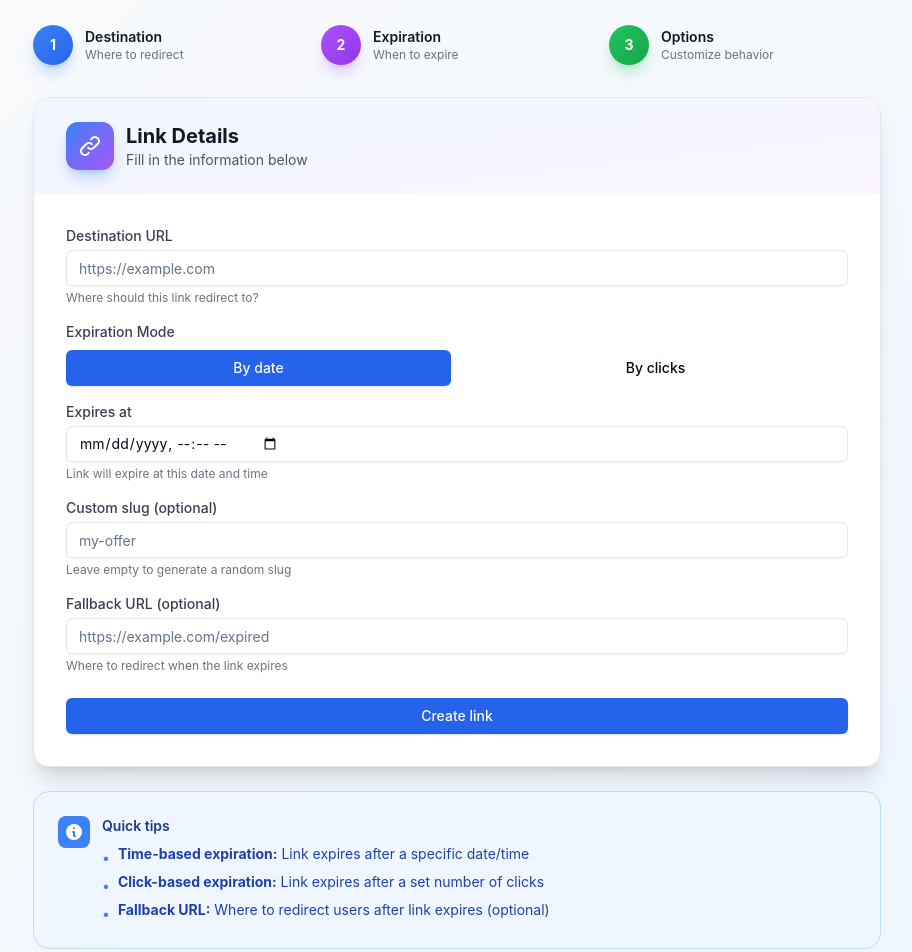
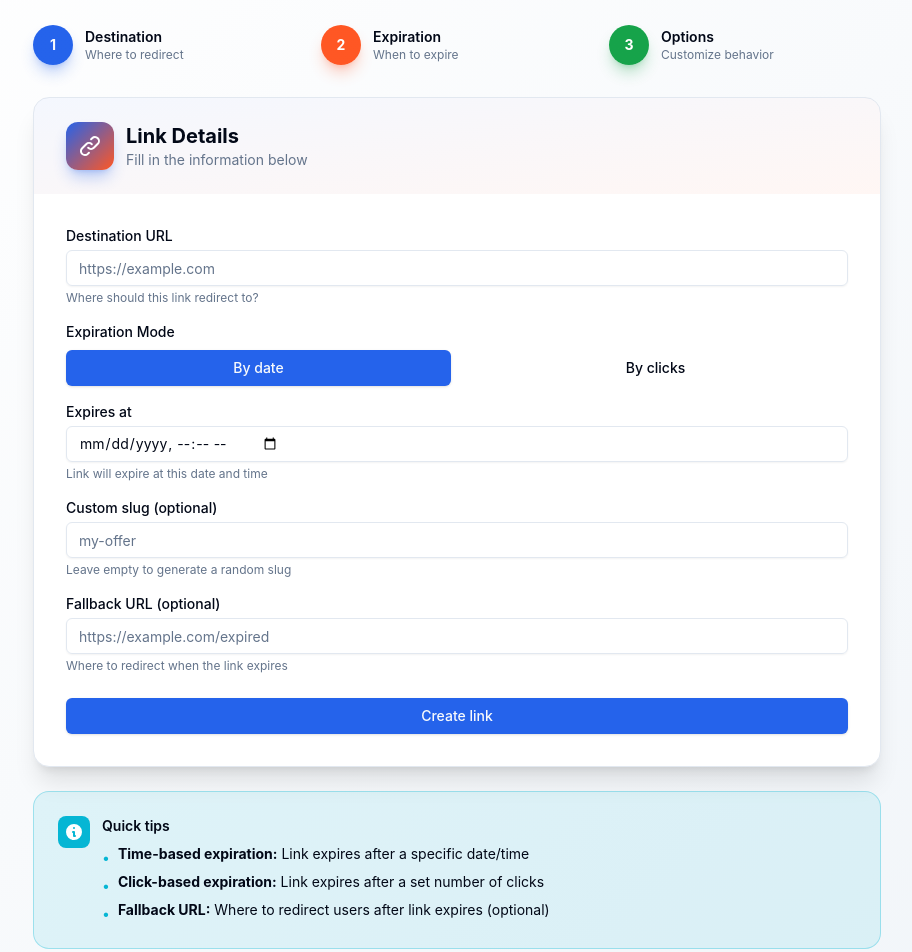
Before and after one commit to dietic/limito, a Next.js app: page /links/new in a window 1280 px wide. Shown: the part 120-1072 px from the top of the page, without its empty margins (183-1095 px from the left). Built offline with nearby package versions, Linux system fonts and the light colour scheme; no server answers.

Commit message:
refactor(ui): replace hardcoded colors with CSS variable tokens in link form and links pages

```diff
--- a/app/(dashboard)/links/new/page.tsx
+++ b/app/(dashboard)/links/new/page.tsx
@@ -13,20 +13,20 @@ export default function NewLinkPage() {
   const [success, setSuccess] = useState(false);
 
   return (
-    <main className="min-h-screen bg-gradient-to-br from-gray-50 to-blue-50">
+    <main className="min-h-screen bg-gradient-to-br from-background to-muted">
       {/* Header */}
-      <div className="border-b border-white/50 bg-white/70 backdrop-blur-sm">
+      <div className="border-b border-border bg-background/70 backdrop-blur-sm">
         <div className="mx-auto max-w-4xl px-6 py-6">
           <div className="flex items-center justify-between">
             <div>
-              <h1 className="text-3xl font-bold text-gray-900">Create Link</h1>
-              <p className="mt-1 text-gray-600">
+              <h1 className="text-3xl font-bold text-foreground">Create Link</h1>
+              <p className="mt-1 text-muted-foreground">
                 Set up your expiring link with custom settings
               </p>
             </div>
             <NextLink
               href="/links"
-              className="rounded-lg border border-gray-300 bg-white px-4 py-2 text-sm font-medium text-gray-700 shadow-sm transition-all hover:bg-gray-50 hover:shadow-md"
+              className="rounded-lg border border-border bg-card px-4 py-2 text-sm font-medium text-foreground shadow-sm transition-all hover:bg-muted hover:shadow-md"
             >
               ← Back to Links
             </NextLink>
@@ -37,7 +37,7 @@ export default function NewLinkPage() {
       <div className="mx-auto max-w-4xl px-6 py-8">
         {/* Success State */}
         {success && (
-          <div className="mb-6 flex items-start gap-3 rounded-xl border border-green-200 bg-green-50 p-4 text-green-800">
+          <div className="mb-6 flex items-start gap-3 rounded-xl border border-success/30 bg-success/10 p-4 text-success">
             <svg className="h-5 w-5 flex-shrink-0" fill="currentColor" viewBox="0 0 20 20">
               <path fillRule="evenodd" d="M10 18a8 8 0 100-16 8 8 0 000 16zm3.707-9.293a1 1 0 00-1.414-1.414L9 10.586 7.707 9.293a1 1 0 00-1.414 1.414l2 2a1 1 0 001.414 0l4-4z" clipRule="evenodd" />
             </svg>
@@ -50,7 +50,7 @@ export default function NewLinkPage() {
 
         {/* Error State */}
         {error && (
-          <div className="mb-6 flex items-start gap-3 rounded-xl border border-red-200 bg-red-50 p-4 text-red-800">
+          <div className="mb-6 flex items-start gap-3 rounded-xl border border-destructive/30 bg-destructive/10 p-4 text-destructive">
             <svg className="h-5 w-5 flex-shrink-0" fill="currentColor" viewBox="0 0 20 20">
               <path fillRule="evenodd" d="M10 18a8 8 0 100-16 8 8 0 000 16zM8.707 7.293a1 1 0 00-1.414 1.414L8.586 10l-1.293 1.293a1 1 0 101.414 1.414L10 11.414l1.293 1.293a1 1 0 001.414-1.414L11.414 10l1.293-1.293a1 1 0 00-1.414-1.414L10 8.586 8.707 7.293z" clipRule="evenodd" />
             </svg>
@@ -64,46 +64,46 @@ export default function NewLinkPage() {
         {/* Steps Indicator */}
         <div className="mb-8 grid grid-cols-3 gap-4">
           <div className="flex items-center gap-3">
-            <div className="flex h-10 w-10 items-center justify-center rounded-full bg-gradient-to-br from-blue-500 to-blue-600 text-white shadow-lg shadow-blue-500/30">
+            <div className="flex h-10 w-10 items-center justify-center rounded-full bg-gradient-to-br from-primary to-primary text-primary-foreground shadow-lg shadow-primary/30">
               <span className="text-sm font-bold">1</span>
             </div>
             <div>
-              <div className="text-sm font-semibold text-gray-900">Destination</div>
-              <div className="text-xs text-gray-500">Where to redirect</div>
+              <div className="text-sm font-semibold text-foreground">Destination</div>
+              <div className="text-xs text-muted-foreground">Where to redirect</div>
             </div>
           </div>
           <div className="flex items-center gap-3">
-            <div className="flex h-10 w-10 items-center justify-center rounded-full bg-gradient-to-br from-purple-500 to-purple-600 text-white shadow-lg shadow-purple-500/30">
+            <div className="flex h-10 w-10 items-center justify-center rounded-full bg-gradient-to-br from-accent to-accent text-accent-foreground shadow-lg shadow-accent/30">
               <span className="text-sm font-bold">2</span>
             </div>
             <div>
-              <div className="text-sm font-semibold text-gray-900">Expiration</div>
-              <div className="text-xs text-gray-500">When to expire</div>
+              <div className="text-sm font-semibold text-foreground">Expiration</div>
+              <div className="text-xs text-muted-foreground">When to expire</div>
             </div>
           </div>
           <div className="flex items-center gap-3">
-            <div className="flex h-10 w-10 items-center justify-center rounded-full bg-gradient-to-br from-green-500 to-green-600 text-white shadow-lg shadow-green-500/30">
+            <div className="flex h-10 w-10 items-center justify-center rounded-full bg-gradient-to-br from-success to-success text-success-foreground shadow-lg shadow-success/30">
               <span className="text-sm font-bold">3</span>
             </div>
             <div>
-              <div className="text-sm font-semibold text-gray-900">Options</div>
-              <div className="text-xs text-gray-500">Customize behavior</div>
+              <div className="text-sm font-semibold text-foreground">Options</div>
+              <div className="text-xs text-muted-foreground">Customize behavior</div>
             </div>
           </div>
         </div>
 
         {/* Form Card */}
-        <div className="overflow-hidden rounded-2xl border border-gray-200 bg-white shadow-xl">
-          <div className="bg-gradient-to-br from-blue-50 to-purple-50 px-8 py-6">
+        <div className="overflow-hidden rounded-2xl border border-border bg-card shadow-xl">
+          <div className="bg-gradient-to-br from-primary/5 to-accent/5 px-8 py-6">
             <div className="flex items-center gap-3">
-              <div className="flex h-12 w-12 items-center justify-center rounded-xl bg-gradient-to-br from-blue-500 to-purple-500 shadow-lg shadow-blue-500/30">
+              <div className="flex h-12 w-12 items-center justify-center rounded-xl bg-gradient-to-br from-primary to-accent shadow-lg shadow-primary/30">
                 <svg className="h-6 w-6 text-white" fill="none" viewBox="0 0 24 24" stroke="currentColor">
                   <path strokeLinecap="round" strokeLinejoin="round" strokeWidth={2} d="M13.828 10.172a4 4 0 00-5.656 0l-4 4a4 4 0 105.656 5.656l1.102-1.101m-.758-4.899a4 4 0 005.656 0l4-4a4 4 0 00-5.656-5.656l-1.1 1.1" />
                 </svg>
               </div>
               <div>
-                <h2 className="text-xl font-bold text-gray-900">Link Details</h2>
-                <p className="text-sm text-gray-600">Fill in the information below</p>
+                <h2 className="text-xl font-bold text-foreground">Link Details</h2>
+                <p className="text-sm text-muted-foreground">Fill in the information below</p>
               </div>
             </div>
           </div>
@@ -131,26 +131,26 @@ export default function NewLinkPage() {
         </div>
 
         {/* Help Card */}
-        <div className="mt-6 rounded-2xl border border-blue-200 bg-blue-50 p-6">
+        <div className="mt-6 rounded-2xl border border-info/30 bg-info/10 p-6">
           <div className="flex items-start gap-3">
-            <div className="flex h-8 w-8 flex-shrink-0 items-center justify-center rounded-lg bg-blue-500 text-white">
+            <div className="flex h-8 w-8 flex-shrink-0 items-center justify-center rounded-lg bg-info text-info-foreground">
               <svg className="h-5 w-5" fill="currentColor" viewBox="0 0 20 20">
                 <path fillRule="evenodd" d="M18 10a8 8 0 11-16 0 8 8 0 0116 0zm-7-4a1 1 0 11-2 0 1 1 0 012 0zM9 9a1 1 0 000 2v3a1 1 0 001 1h1a1 1 0 100-2v-3a1 1 0 00-1-1H9z" clipRule="evenodd" />
               </svg>
             </div>
             <div className="flex-1">
-              <h3 className="text-sm font-semibold text-blue-900">Quick tips</h3>
-              <ul className="mt-2 space-y-1 text-sm text-blue-800">
+              <h3 className="text-sm font-semibold text-foreground">Quick tips</h3>
+              <ul className="mt-2 space-y-1 text-sm text-foreground">
                 <li className="flex items-start gap-2">
-                  <span className="mt-1 text-blue-500">•</span>
+                  <span className="mt-1 text-info">•</span>
                   <span><strong>Time-based expiration:</strong> Link expires after a specific date/time</span>
                 </li>
                 <li className="flex items-start gap-2">
-                  <span className="mt-1 text-blue-500">•</span>
+                  <span className="mt-1 text-info">•</span>
                   <span><strong>Click-based expiration:</strong> Link expires after a set number of clicks</span>
                 </li>
                 <li className="flex items-start gap-2">
-                  <span className="mt-1 text-blue-500">•</span>
+                  <span className="mt-1 text-info">•</span>
                   <span><strong>Fallback URL:</strong> Where to redirect users after link expires (optional)</span>
                 </li>
               </ul>
--- a/components/link-form.tsx
+++ b/components/link-form.tsx
@@ -35,7 +35,7 @@ export default function LinkForm({ onSubmit, loading }: LinkFormProps) {
       <div>
         <label
           htmlFor="destination_url"
-          className="block text-sm font-medium text-gray-700"
+          className="block text-sm font-medium text-foreground"
         >
           Destination URL
         </label>
@@ -51,13 +51,13 @@ export default function LinkForm({ onSubmit, loading }: LinkFormProps) {
           disabled={loading}
           className="mt-1"
         />
-        <p className="mt-1 text-xs text-gray-500">
+        <p className="mt-1 text-xs text-muted-foreground">
           Where should this link redirect to?
         </p>
       </div>
 
       <div>
-        <label className="block text-sm font-medium text-gray-700">
+        <label className="block text-sm font-medium text-foreground">
           Expiration Mode
         </label>
         <div className="mt-2 flex gap-3">
@@ -100,7 +100,7 @@ export default function LinkForm({ onSubmit, loading }: LinkFormProps) {
         <div>
           <label
             htmlFor="expires_at"
-            className="block text-sm font-medium text-gray-700"
+            className="block text-sm font-medium text-foreground"
           >
             Expires at
           </label>
@@ -119,7 +119,7 @@ export default function LinkForm({ onSubmit, loading }: LinkFormProps) {
             disabled={loading}
             className="mt-1"
           />
-          <p className="mt-1 text-xs text-gray-500">
+          <p className="mt-1 text-xs text-muted-foreground">
             Link will expire at this date and time
           </p>
         </div>
@@ -127,7 +127,7 @@ export default function LinkForm({ onSubmit, loading }: LinkFormProps) {
         <div>
           <label
             htmlFor="click_limit"
-            className="block text-sm font-medium text-gray-700"
+            className="block text-sm font-medium text-foreground"
           >
             Click limit
           </label>
@@ -144,7 +144,7 @@ export default function LinkForm({ onSubmit, loading }: LinkFormProps) {
             disabled={loading}
             className="mt-1"
           />
-          <p className="mt-1 text-xs text-gray-500">
+          <p className="mt-1 text-xs text-muted-foreground">
             Link will expire after this many clicks
           </p>
         </div>
@@ -153,7 +153,7 @@ export default function LinkForm({ onSubmit, loading }: LinkFormProps) {
       <div>
         <label
           htmlFor="slug"
-          className="block text-sm font-medium text-gray-700"
+          className="block text-sm font-medium text-foreground"
         >
           Custom slug (optional)
         </label>
@@ -165,7 +165,7 @@ export default function LinkForm({ onSubmit, loading }: LinkFormProps) {
           disabled={loading}
           className="mt-1"
         />
-        <p className="mt-1 text-xs text-gray-500">
+        <p className="mt-1 text-xs text-muted-foreground">
           Leave empty to generate a random slug
         </p>
       </div>
@@ -173,7 +173,7 @@ export default function LinkForm({ onSubmit, loading }: LinkFormProps) {
       <div>
         <label
           htmlFor="fallback_url"
-          className="block text-sm font-medium text-gray-700"
+          className="block text-sm font-medium text-foreground"
         >
           Fallback URL (optional)
         </label>
@@ -187,7 +187,7 @@ export default function LinkForm({ onSubmit, loading }: LinkFormProps) {
           disabled={loading}
           className="mt-1"
         />
-        <p className="mt-1 text-xs text-gray-500">
+        <p className="mt-1 text-xs text-muted-foreground">
           Where to redirect when the link expires
         </p>
       </div>
```
Also changed, not shown: app/(dashboard)/links/page.tsx (+43 -43 lines).
